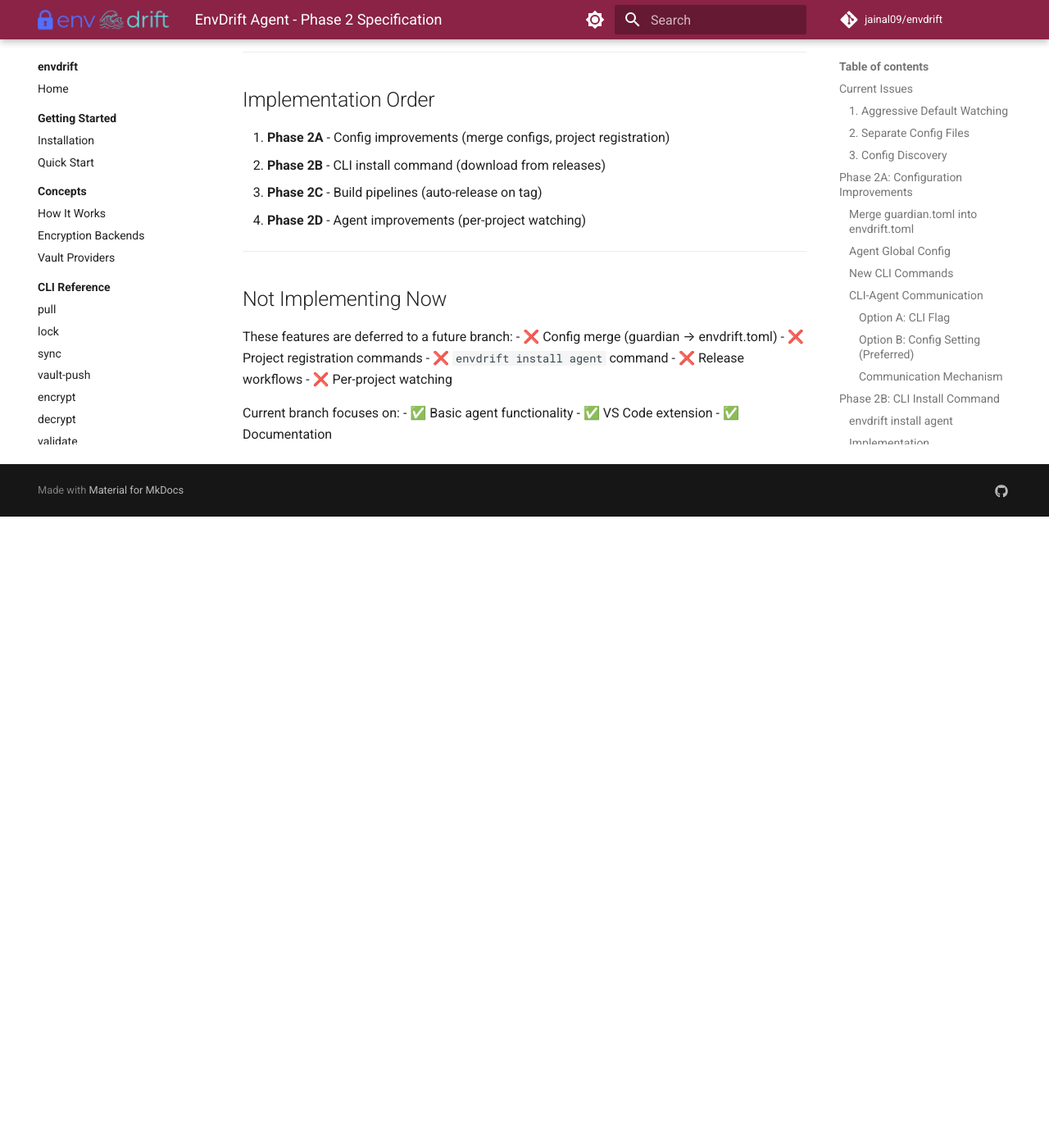
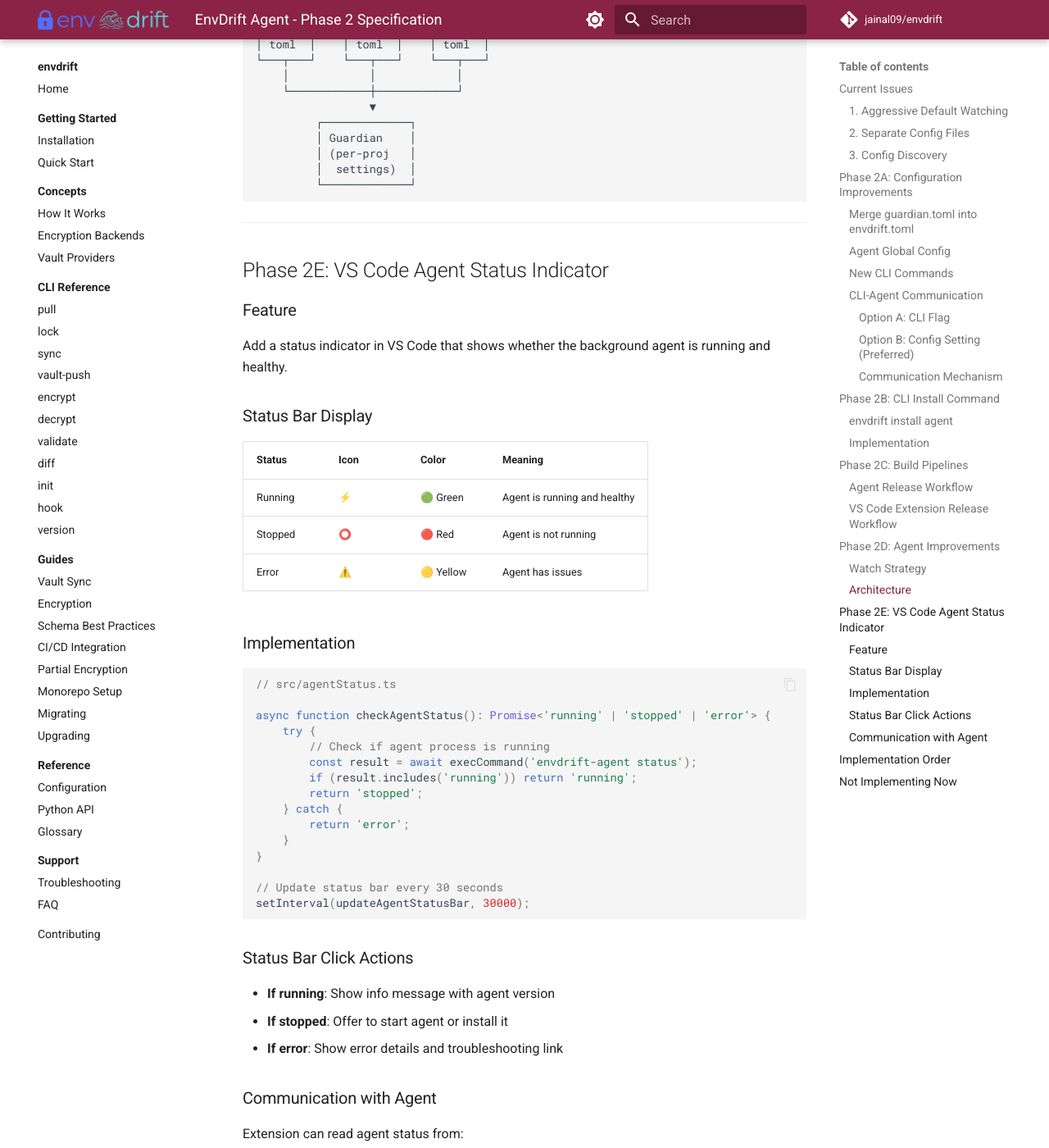
Before and after one commit to jainal09/envdrift, an MkDocs documentation site: the page built from docs/agent-spec.md, in a window 1280 px wide and 1400 px high, scrolled down 5555 px. Shown: the whole window at 82% size. Built offline with MkDocs 1.6.1 and Material for MkDocs 9.7.7, drawn with Linux system fonts in a browser that asks for light colours; comment, search, counter and statistics services are not loaded; before the commit the page ends 6185 px from its top, so only the background shows below that; some of the changed text lies outside the part shown.

Commit message:
fix: resolve markdown lint errors and add Phase 2E to spec
- Create .markdownlintignore to exclude node_modules
- Fix blank lines around headings, lists, and fenced code blocks
- Add code block languages (text) to ASCII diagrams
- Restructure prerequisites as subheadings to avoid code in list items
- Add Phase 2E: VS Code Agent Status Indicator to agent-spec.md
  - Shows agent running/stopped/error status (green/red/yellow)
  - Click actions for troubleshooting
  - Communication via process check, status file, or HTTP API

````diff
--- a/docs/agent-spec.md
+++ b/docs/agent-spec.md
@@ -5,14 +5,17 @@
 ## Current Issues
 
 ### 1. Aggressive Default Watching
+
 - **Problem**: Default behavior watches `~` recursively, causing CPU spikes
 - **Solution**: Require explicit directory registration, no auto-watch
 
 ### 2. Separate Config Files
+
 - **Problem**: `guardian.toml` is separate from `envdrift.toml`
 - **Solution**: Add `[guardian]` section to `envdrift.toml`
 
 ### 3. Config Discovery
+
 - **Problem**: Agent doesn't know where `envdrift.toml` files are located
 - **Solution**: User registers projects with the agent
 
@@ -86,13 +89,14 @@
 ```
 
 When `[guardian].enabled = true`:
+
 1. CLI automatically calls agent to register directory
 2. Agent reads settings from project's `envdrift.toml`
 3. No separate registration step needed
 
 #### Communication Mechanism
 
-```
+```text
 ┌──────────────────┐     IPC/File      ┌──────────────────┐
 │   envdrift CLI   │ ◄──────────────► │  envdrift-agent  │
 │   (Python)       │                   │  (Go)            │
@@ -131,6 +135,7 @@
 ```
 
 **Behavior:**
+
 1. Detect platform (macOS/Linux/Windows + arch)
 2. Download latest binary from GitHub releases
 3. Install to standard location (`/usr/local/bin`, etc.)
@@ -251,7 +256,7 @@
 
 ### Architecture
 
-```
+```text
 ┌─────────────────────────────────────────┐
 │           ~/.envdrift/agent.toml        │
 │  registered_projects = [A, B, C]        │
@@ -275,25 +280,79 @@
 
 ---
 
+## Phase 2E: VS Code Agent Status Indicator
+
+### Feature
+
+Add a status indicator in VS Code that shows whether the background agent is running and healthy.
+
+### Status Bar Display
+
+| Status | Icon | Color | Meaning |
+|--------|------|-------|---------|
+| Running | ⚡ | 🟢 Green | Agent is running and healthy |
+| Stopped | ⭕ | 🔴 Red | Agent is not running |
+| Error | ⚠️ | 🟡 Yellow | Agent has issues |
+
+### Implementation
+
+```typescript
+// src/agentStatus.ts
+
+async function checkAgentStatus(): Promise<'running' | 'stopped' | 'error'> {
+    try {
+        // Check if agent process is running
+        const result = await execCommand('envdrift-agent status');
+        if (result.includes('running')) return 'running';
+        return 'stopped';
+    } catch {
+        return 'error';
+    }
+}
+
+// Update status bar every 30 seconds
+setInterval(updateAgentStatusBar, 30000);
+```
+
+### Status Bar Click Actions
+
+- **If running**: Show info message with agent version
+- **If stopped**: Offer to start agent or install it
+- **If error**: Show error details and troubleshooting link
+
+### Communication with Agent
+
+Extension can read agent status from:
+
+1. **Process check**: `envdrift-agent status` command
+2. **Status file**: `~/.envdrift/agent.status` (JSON)
+3. **Health endpoint**: Future HTTP API (optional)
+
+---
+
 ## Implementation Order
 
 1. **Phase 2A** - Config improvements (merge configs, project registration)
 2. **Phase 2B** - CLI install command (download from releases)
 3. **Phase 2C** - Build pipelines (auto-release on tag)
 4. **Phase 2D** - Agent improvements (per-project watching)
+5. **Phase 2E** - VS Code agent status indicator
 
 ---
 
 ## Not Implementing Now
 
 These features are deferred to a future branch:
+
 - ❌ Config merge (guardian → envdrift.toml)
 - ❌ Project registration commands
 - ❌ `envdrift install agent` command
 - ❌ Release workflows
 - ❌ Per-project watching
+- ❌ VS Code agent status indicator
 
 Current branch focuses on:
+
 - ✅ Basic agent functionality
 - ✅ VS Code extension
 - ✅ Documentation
````
Also changed, not shown: docs/guides/agent-setup.md (+18 -13 lines), docs/guides/vscode-extension.md (+19 -14 lines), envdrift-vscode/README.md (+1 -0 lines), 1 other file.
